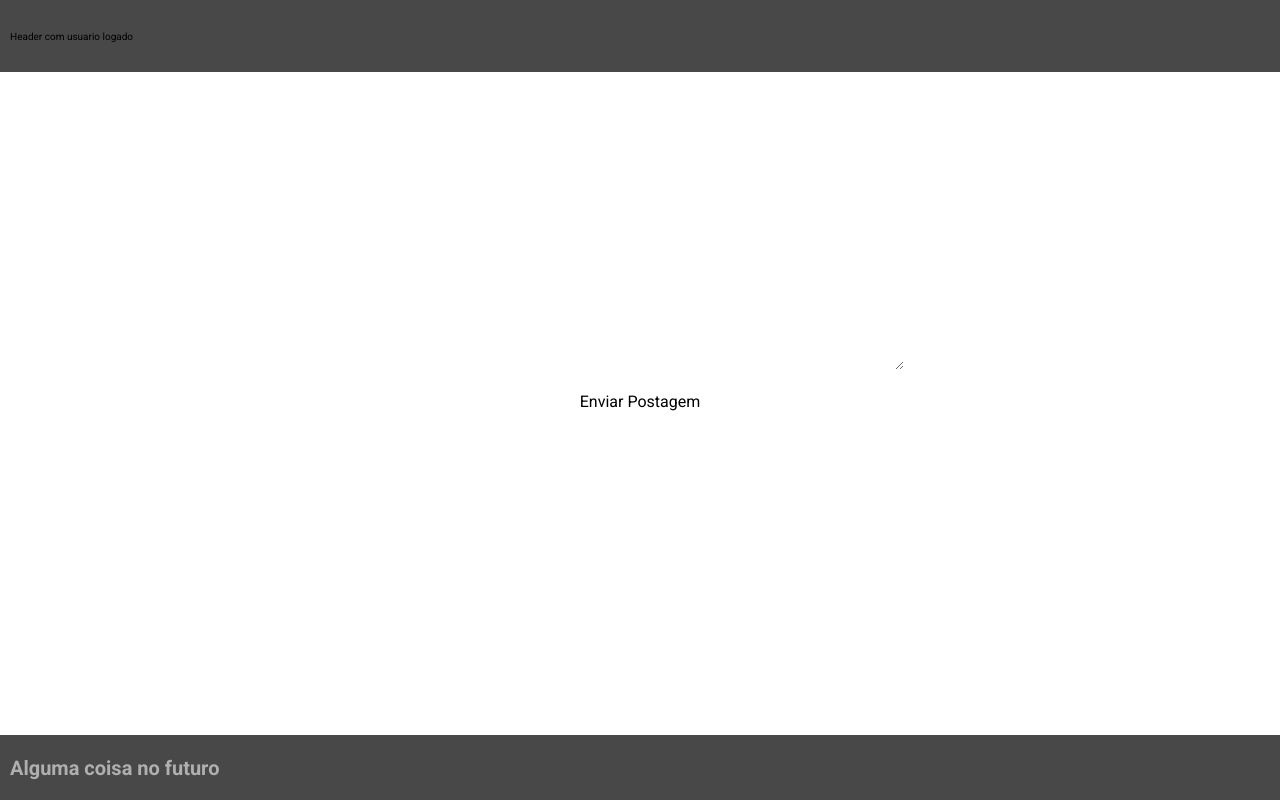
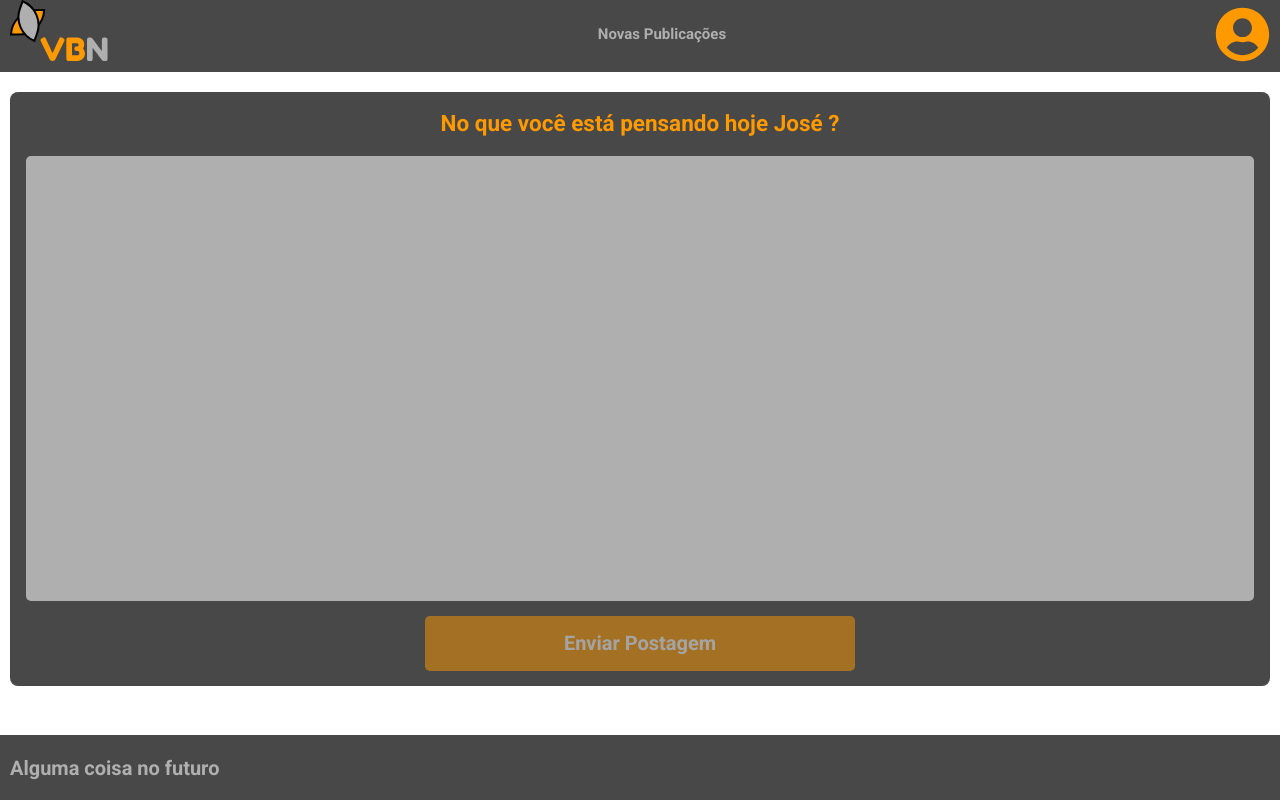
Before and after one commit to joaoggtinoco/TutoriaisBlog, a React (Create React App) app in the folder front-end/: page /Blog in a window 1280 px wide. Built offline with nearby package versions, Linux system fonts and the light colour scheme.

Commit message:
Front atualizado

```diff
--- a/front-end/src/App.jsx
+++ b/front-end/src/App.jsx
@@ -2,11 +2,11 @@ import { BrowserRouter } from 'react-router-dom'
 import { Router } from './Router'
 function App() {
   return (
-    <>
+    <div className="h-[100vh] flex flex-col justify-between">
       <BrowserRouter>
         <Router/>
       </BrowserRouter>
-    </>
+    </div>
   )
 }
 
--- a/front-end/src/Router.jsx
+++ b/front-end/src/Router.jsx
@@ -1,5 +1,6 @@
 import { Route, Routes } from 'react-router-dom'
 import Blog from './pages/Blog'
+import ForgotPassword from './pages/ForgotPassword'
 import Subscribe from './pages/Subscribe'
 
 export function Router(){
@@ -7,6 +8,7 @@ export function Router(){
     <Routes>
       <Route path='/' element={<Subscribe type='login'/>}/>
       <Route path='/cadastrar' element={<Subscribe type='cadastrar'/>}/>
+      <Route path='/alterarasenha' element={<ForgotPassword/>}/>
       {/* /Blog, Blog/MeusBlogs e Blog/Config */}
       <Route path='/Blog' element={<Blog/>}/>
     </Routes>
--- a/front-end/src/components/Header.jsx
+++ b/front-end/src/components/Header.jsx
@@ -1,19 +1,62 @@
 import React from 'react'
 import Logo from '../assets/Logo.svg'
+import UserIcon from '../assets/user-circle.svg'
+
+import { useNavigate } from 'react-router-dom'
 
 // Type -> Default/DefaultUser
-export default function Header({type}) {
+export default function Header({ type }) {
+  const [modal, setModal] = React.useState(false)
+
+  const navigate = useNavigate()
+
   return (
-    <header className='bg-zinc-500 flex items-center px-4 fixed top-0 w-full h-[7.2rem]'>
-    {
-      type === 'default' ?(
-        <div>
-          <img src={Logo} alt="Logo do blog"/>
+    <header className="bg-zinc-500 px-4 fixed z-10 top-0 w-full h-[7.2rem]">
+      {type === 'default' ? (
+        <div className="flex items-center">
+          <img src={Logo} alt="Logo do blog" />
         </div>
       ) : (
-        <p>Header com usuario logado</p>
-      )
-    }
+        <div className="flex items-center justify-between">
+          <img src={Logo} alt="Logo do blog" />
+          <button className="text-zinc-300 hover:hover:text-orange-300 transition-colors font-bold text-[1.5rem] outline-none">
+            Novas Publicações
+          </button>
+          <img
+            className="cursor-pointer"
+            src={UserIcon}
+            alt="icone do usuário com um menu ao ser clicado"
+            onClick={() => {
+              modal ? setModal(false) : setModal(true)
+            }}
+          />
+          <div
+            className={`absolute bg-zinc-300 top-28 right-4 p-[1.315rem] ${
+              modal ? 'flex' : 'hidden'
+            } rounded-[10px] shadow-5xl`}
+            onMouseLeave={() => {
+              modal ? setModal(false) : setModal(true)
+            }}
+          >
+            <div className="flex flex-col justify-between items-center  rounded-[10px] bg-zinc-500 p-[1.88rem] gap-[2.83rem] shadow-4xl">
+              <button className="text-orange-300 font-bold text-[1.8rem] outline-none hover:text-orange-500 focus:text-orange-500 transition-colors">
+                Config
+              </button>
+              <button className="text-orange-300 font-bold text-[1.8rem] outline-none hover:text-orange-500 focus:text-orange-500 transition-colors">
+                Meus blogs
+              </button>
+              <button
+                onClick={() => {
+                  navigate('/')
+                }}
+                className="text-red-500 font-bold text-[1.8rem] outline-none hover:text-red-600 focus:text-red-600 transition-colors"
+              >
+                Sair
+              </button>
+            </div>
+          </div>
+        </div>
+      )}
     </header>
   )
 }
--- a/front-end/src/components/UserComentario/UserComentario.jsx
+++ /dev/null
@@ -1,59 +0,0 @@
-import React from 'react'
-import User from './UserName/User'
-import LoadingDefault from '../loading/LoadingDefault'
-import { api } from '../../lib/api'
-
-function UserComentario() {
-  const [description, setDescription] = React.useState('')
-  const [loading, setLoading] = React.useState(false)
-
-  async function handleSubmitPost(event) {
-    event.preventDefault()
-
-    console.log({
-      description
-    })
-    setLoading(true)
-    try {
-      const response = await api.post('/api/Postagem', {
-        conteudo: description,
-        // Pegar o tamanho da lista do banco de dados + 1 ou a data atual do momento sem formatação
-        usuarioId: 3
-      })
-
-      console.log('Enviado: ', response.data)
-      setLoading(false)
-      return
-    } catch (e) {
-      console.log('Deu erro: ', e)
-      setLoading(false)
-      return
-    }
-  }
-  return (
-    <div className="flex flex-col justify-center items-center">
-      <header className="flex items-center py-4">
-        <User />
-      </header>
-      <form onSubmit={handleSubmitPost} className="flex flex-col items-center">
-        <textarea
-          className="text-field p-8 outline-none border-none rounded-tr-[2rem] rounded-bl-[2rem] text-[1.8rem] resize-y"
-          id=""
-          cols="50"
-          rows="10"
-          onChange={event => setDescription(event.target.value)}
-        ></textarea>
-
-        <button
-          type="submit"
-          disabled={description.length === 0 || loading}
-          className="bg-white py-4 px-4 mt-4 border-none outline-none text-[1.6rem] rounded-[2rem] cursor-pointer transition-all duration-300 hover:bg-black hover:text-white disabled:hover:cursor-not-allowed disabled:hover:bg-zinc-300 disabled:hover:text-zinc-100"
-        >
-          {loading ? <LoadingDefault /> : 'Enviar Postagem'}
-        </button>
-      </form>
-    </div>
-  )
-}
-
-export default UserComentario
--- a/front-end/src/components/UserComentario/UserName/User.jsx
+++ /dev/null
@@ -1,25 +0,0 @@
-import React from 'react'
-
-function UserIcon() {
-  return (
-    <>
-      <svg
-      className='mr-4 h-16'
-        xmlns="http://www.w3.org/2000/svg"
-        width="56"
-        height="56"
-        fill="none"
-        viewBox="0 0 56 56"
-      >
-        <circle cx="28" cy="28" r="28" fill="#000"></circle>
-        <path
-          fill="#fff"
-          d="M27.5 30.063a7.033 7.033 0 007.031-7.032A7.033 7.033 0 0027.5 16a7.033 7.033 0 00-7.031 7.031 7.033 7.033 0 007.031 7.032zm6.25 1.562h-2.69a8.51 8.51 0 01-7.12 0h-2.69a6.25 6.25 0 00-6.25 6.25v.781A2.344 2.344 0 0017.344 41h20.312A2.344 2.344 0 0040 38.656v-.781a6.25 6.25 0 00-6.25-6.25z"
-        ></path>
-      </svg>
-      <h2 className="text-[2rem] font font-bold">Nome do usuario</h2>
-    </>
-  )
-}
-
-export default UserIcon
--- a/front-end/src/pages/Blog.jsx
+++ b/front-end/src/pages/Blog.jsx
@@ -1,13 +1,68 @@
-import UserComentario from '../components/UserComentario/UserComentario'
+import React from 'react'
+import LoadingDefault from '../components/loading/LoadingDefault'
+import { api } from '../lib/api'
 import Header from '../components/Header'
 import Footer from '../components/Footer'
 
-export default function Blog() {
+function Blog() {
+  const [description, setDescription] = React.useState('')
+  const [loading, setLoading] = React.useState(false)
+
+  async function handleSubmitPost(event) {
+    event.preventDefault()
+
+    console.log({
+      description
+    })
+    setLoading(true)
+    try {
+      const response = await api.post('/api/Postagem', {
+        conteudo: description,
+        usuarioId: 3
+        // Pegar o tamanho da lista do banco de dados + 1 ou a data atual do momento sem formatação
+      })
+
+      console.log('Enviado: ', response.data)
+      setLoading(false)
+      return
+    } catch (e) {
+      console.log('Deu erro: ', e)
+      setLoading(false)
+      return
+    }
+  }
+
   return (
-    <div className='h-[100vh] flex flex-col justify-between'>
-      <Header type='defaultUser'/>
-      <UserComentario />
+    <>
+      <Header />
+      <div className="pt-[9.2rem] pb-7 px-[1rem]">
+        <form
+          onSubmit={handleSubmitPost}
+          className="flex flex-col items-center justify-between bg-zinc-500 rounded-[8px] px-[1.57rem] py-[1.5rem] gap-[1.5rem]  w-full"
+        >
+          <h1 className="text-orange-300 font-bold text-[2.25rem] text-center">
+            No que você está pensando hoje José ?{' '}
+          </h1>
+          <textarea
+            className="text-field p-8 outline-none border-none rounded-[5px] text-[1.8rem] resize-none w-full bg-zinc-300 selection:bg-orange-300"
+            cols="50"
+            rows="15"
+            onChange={event => setDescription(event.target.value)}
+          ></textarea>
+
+          <button
+            type="submit"
+            disabled={description.length === 0 || loading}
+            className="text-white font-bold text-[2rem] py-5 px-3 bg-orange-300 flex justify-center w-auto sm:w-[35%] rounded-[5px] outline-none hover:bg-orange-500 focus:bg-orange-500 transition-colors disabled:opacity-50 disabled:cursor-not-allowed"
+          >
+            {loading ? <LoadingDefault /> : 'Enviar Postagem'}
+          </button>
+        </form>
+      </div>
+      {/* Uma lista de postagens antigas */}
       <Footer />
-    </div>
+    </>
   )
 }
+
+export default Blog
--- /dev/null
+++ b/front-end/src/pages/ForgotPassword.jsx
@@ -0,0 +1,11 @@
+import React from 'react'
+
+function ForgotPassword() {
+  return (
+    <>
+      <p>Alterar sua senha</p>
+    </>
+  )
+}
+
+export default ForgotPassword
--- a/front-end/tailwind.config.js
+++ b/front-end/tailwind.config.js
@@ -23,8 +23,14 @@ module.exports = {
         }
       },
       screens :{
+        // Lembrando que eu poderia colocar outro nome para a tela de mobile em vez de lg que ja é padrão do tailwind
         'lg' : '1083px',
         // => @media (min-width: 1083px) { ... }
+      },
+      boxShadow :{
+        // 4xl não é padrão do tailwind, eu mesmo criei
+        '4xl' : '5px 5px 5px 4px rgba(0, 0, 0, 0.25)',
+        '5xl' : '0px 5px 5px rgba(0, 0, 0, 0.25)'
       }
     }
   },
```
Also changed, not shown: front-end/src/pages/Subscribe.jsx (+21 -20 lines), front-end/src/assets/user-circle.svg (added).
